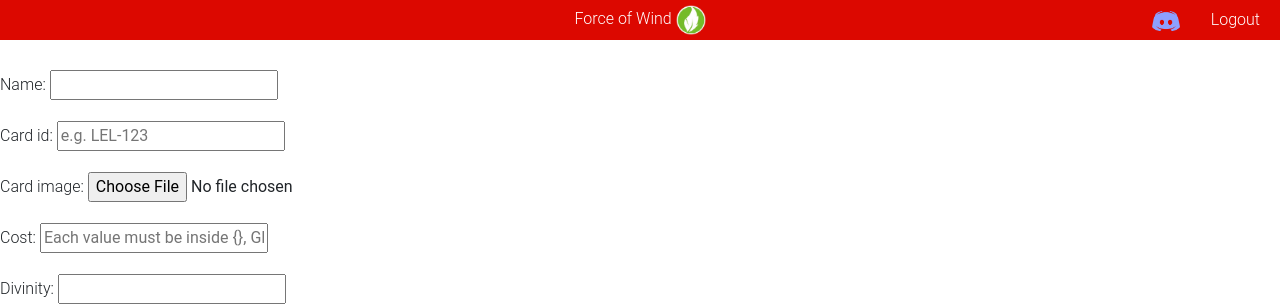
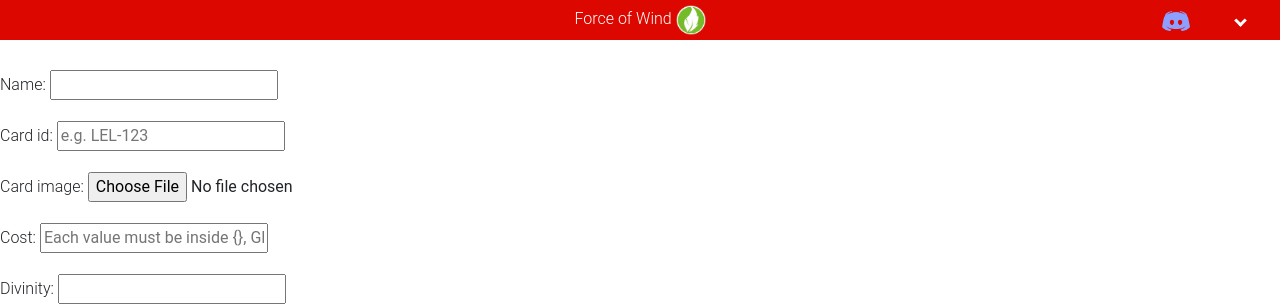
Before and after one commit to Force-of-Wind/fowsim, a Django app: page /add_card/ in a window 1280 px wide. Shown: the top 308 px of the page. Run offline with Django 3.2, Linux system fonts and the light colour scheme; a user stored in the database is signed in; tables that the repository leaves empty hold one stand-in row (values such as "Sample post"); some libraries are stand-ins or nearby versions.

Commit message:
Add dropdown with user referrals

```diff
--- a/cardDatabase/static/css/base.css
+++ b/cardDatabase/static/css/base.css
@@ -99,14 +99,41 @@ body{
     width: max-content;
 }
 
-#social-media, #login, #logout{
+#social-media, #login, #user-options{
     height: 30px;
     line-height: 30px;
     flex: 0;
     width: max-content;
-    padding: 0 20px 0 0;
+    padding: 0 25px 0 0;
 }
 
-#login, #logout{
+#login{
     color: white;
 }
+
+.arrow {
+    border: solid white;
+    border-width: 0 3px 3px 0;
+    display: inline-block;
+    padding: 3px;
+}
+
+.arrow.right {
+    transform: rotate(-45deg);
+    -webkit-transform: rotate(-45deg);
+}
+
+.arrow.left {
+    transform: rotate(135deg);
+    -webkit-transform: rotate(135deg);
+}
+
+.arrow.up {
+    transform: rotate(-135deg);
+    -webkit-transform: rotate(-135deg);
+}
+
+.arrow.down {
+    transform: rotate(45deg);
+    -webkit-transform: rotate(45deg);
+}
--- a/cardDatabase/templates/cardDatabase/html/base.html
+++ b/cardDatabase/templates/cardDatabase/html/base.html
@@ -43,9 +43,14 @@
                             <div id="login">Login</div>
                         </a>
                     {% else %}
-                        <a href="{% url 'cardDatabase-logout' %}?next={{ request.path }}">
-                            <div id="logout">Logout</div>
-                        </a>
+                        <div id="user-options" class="fow-dropdown">
+                            <button class="fow-dropbtn"><i class="arrow down"></i></button>
+                            <div class="fow-dropdown-content">
+                                <a href="{% url 'cardDatabase-user-decklists' %}">My Decklists</a>
+                                <a href="{% url 'cardDatabase-user-preferences' %}">Preferences</a>
+                                <a href="{% url 'cardDatabase-logout' %}?next={{ request.path }}">Logout</a>
+                            </div>
+                        </div>
                     {% endif %}
                 </div>
             </div>
--- a/cardDatabase/urls.py
+++ b/cardDatabase/urls.py
@@ -16,4 +16,5 @@ urlpatterns = [
     path('view_decklist/<int:decklist_id>/', views.view_decklist, name='cardDatabase-view-decklist'),
     path('test_error/', views.test_error, name='cardDatabase-test-error'),
     path('logout/', views.logout, name='cardDatabase-logout'),
+    path('preferences/', views.userPreferences, name='cardDatabase-user-preferences'),
 ]
--- a/cardDatabase/views.py
+++ b/cardDatabase/views.py
@@ -417,3 +417,7 @@ def view_decklist(request, decklist_id):
 def logout(request):
     django_logout(request)
     return HttpResponseRedirect(reverse('cardDatabase-search'))
+
+
+def userPreferences(request):
+    return HttpResponse('')
```
